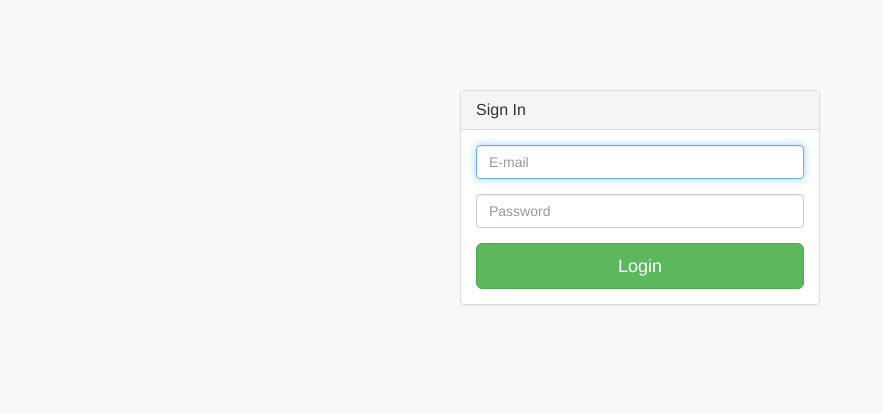
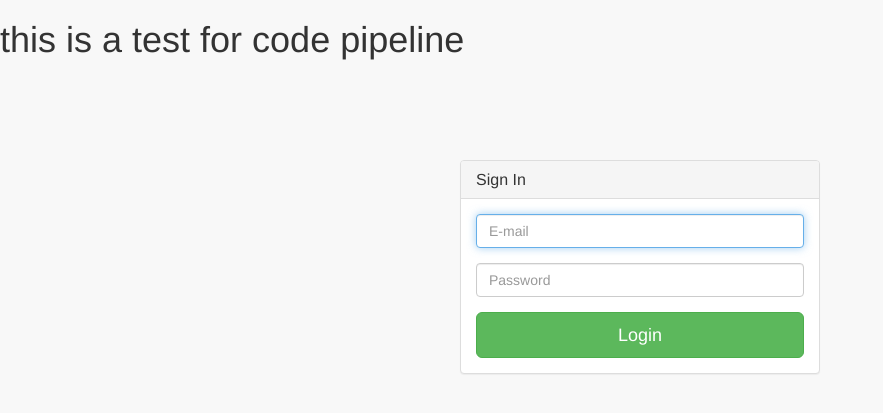
Before and after one commit to TechwithAnmol/Azure-CICD-demo-Pipeline, a PHP site: page /login.php in a window 1280 px wide. Shown: the top 413 px of the page, without its empty margins (0-883 px from the left). Run offline with PHP 8.4, Linux system fonts and the light colour scheme; some libraries are stand-ins or nearby versions.

Commit message:
Update login.php

```diff
--- a/web/login.php
+++ b/web/login.php
@@ -42,6 +42,7 @@ if (isset($_POST['login']) && !empty($_POST['email']) && !empty($_POST['password
     <![endif]-->
 </head>
 <body>
+    <h1> this is a test for code pipeline</h1>
 
     <div class="container">
 
```
